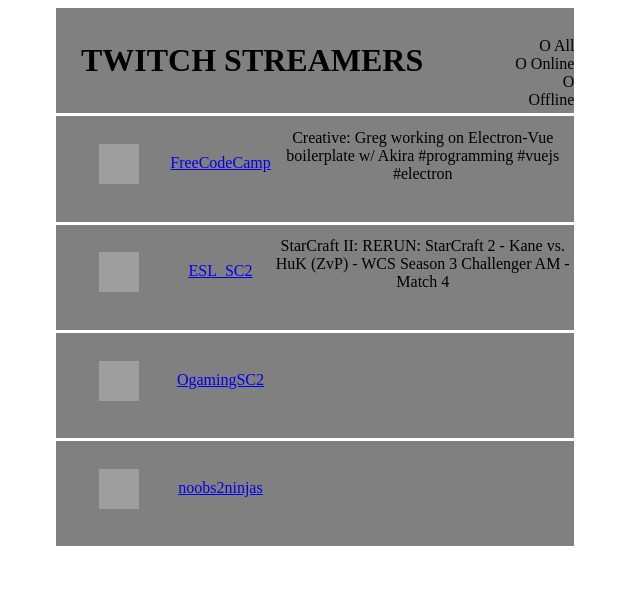
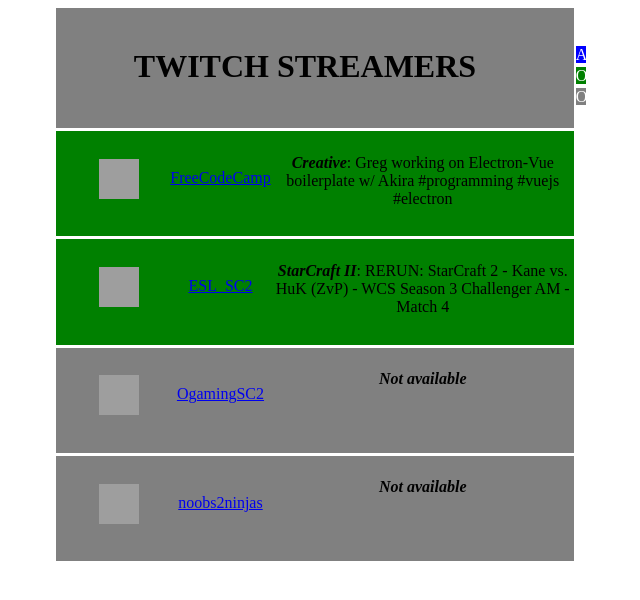
Before and after one commit to riverrz/FCC-Projects, a plain HTML site: page Intermediate Front End Development Projects/Twitch Tv/index.html in a window 1280 px wide. Shown: the whole page, without its empty margins (331-971 px from the left). Drawn offline with Linux system fonts and the light colour scheme; grey boxes are pictures that could not be loaded.

Commit message:
Added sliders , improved positionings

```diff
--- a/Intermediate Front End Development Projects/Twitch Tv/assets/css/twitch.css
+++ b/Intermediate Front End Development Projects/Twitch Tv/assets/css/twitch.css
@@ -3,21 +3,53 @@ html, body {
 }
 
 ul {
+	padding: 0;
+	margin: 0;
 	list-style: none;
 }
+
 h1 {
 	margin-left: 3%;
+	width: 90%;
 }
 img {
 	width: 40px;
 	height: 40px;
 }
+li {
+	display: block;
+	color: white;
+	margin-bottom: 3px;
+	width: 10px;
+	overflow: hidden;
+	transition: width 0.3s linear;
+}
+li:hover {
+	width: 70px;
+}
+
 .container {
 	background-color: gray;
 	width: 40%;
 	height: 10%;
-	margin: 0 30% 3px 30%;
+	margin: 3px 30% 3px 30%;
 	padding: 1% 0 1% 1%;
+}
+.text-header {
+	height: 100%;
+	width: 41%;
+	margin-bottom: 3px;
+	position: absolute;
+	left: 30%;
+	text-align: center;
+	padding-top: 1.5%;
+	box-sizing: border-box;
+	background-color: gray;
+}
+.header {
+	height: 15%;
+	width: 100%;
+	position: relative;
 }
 .logo {
 	display: inline-block;
@@ -36,7 +68,7 @@ img {
 	text-align: center;
 }
 .status {
-	/*padding-top: 5%;*/
+	padding-top: 2%;
 	display: inline-block;
 	height: 100%;
 	float: right;
@@ -48,12 +80,21 @@ img {
 	float: left;
 	margin: 0;
 	padding: 0;
-	width: 80%;
+	width: 100%;
 }
 
 #icons {
-	float: right;
-	text-align: right;
-	margin: 0;
+	margin-top: 3%;
 	width: 20%;
+	position: absolute;
+	left: 71.1%;
 }
+#All {
+	background-color: blue;
+}
+#Online {
+	background-color: green;
+}
+#Offline {
+	background-color: gray;
+}
--- a/Intermediate Front End Development Projects/Twitch Tv/assets/js/twitch.js
+++ b/Intermediate Front End Development Projects/Twitch Tv/assets/js/twitch.js
@@ -151,13 +151,15 @@ function render(index,type) {
 	$("body").append('<div class="container channels" id="'+index+'"><div class="logo"></div><div class="name"></div><div class="status"></div></div>');
 
 	if (type==="online") {
+		$("#"+String(index)).css("background-color","green");
 		$("#"+String(index)+" .logo").append("<img src='"+data[index].stream.logo+"'>");
 		$("#"+String(index)+" .name").append("<a href='"+data[index].stream._links.self+"'>"+data[index].stream.display_name+"</a>");
-		$("#"+String(index)+" .status").append(data[index].stream.game+":  "+data[index].stream.status);
+		$("#"+String(index)+" .status").append("<em><strong>"+data[index].stream.game+"</strong></em>"+":  "+data[index].stream.status);
 	}
 	else {
 		$("#"+String(index)+" .logo").append("<img src='"+data[index].default_pic+"'>");
 		$("#"+String(index)+" .name").append("<a href='"+data[index]._links.channel+"'>"+data[index].display_name+"</a>");
+		$("#"+String(index)+" .status").append("<em><strong>Not available</strong></em>");
 	}
 
 }
--- a/Intermediate Front End Development Projects/Twitch Tv/index.html
+++ b/Intermediate Front End Development Projects/Twitch Tv/index.html
@@ -6,10 +6,13 @@
 	<script type="text/javascript" src="assets/js/lib/jquery-3.2.1.min.js"></script>
 </head>
 <body>
-	<div class="container">
-		<div id="text"><h1>TWITCH STREAMERS</h1></div>
-		<div id="icons"><ul><li><span id="All">O All</span></li><li><span id="Online">O Online</span></li><li><span id="Offline">O Offline</span></li></ul></div>
+	<div class="header">
+		<div class="text-header">
+			<div id="text"><h1>TWITCH STREAMERS</h1></div>
+		</div>
+		<div id="icons"><ul><li><span id="All">All</span></li><li><span id="Online">Online</span></li><li><span id="Offline">Offline</span></li></ul></div>
 	</div>
+
 
 
 	<script type="text/javascript" src="assets/js/twitch.js"></script>
```
